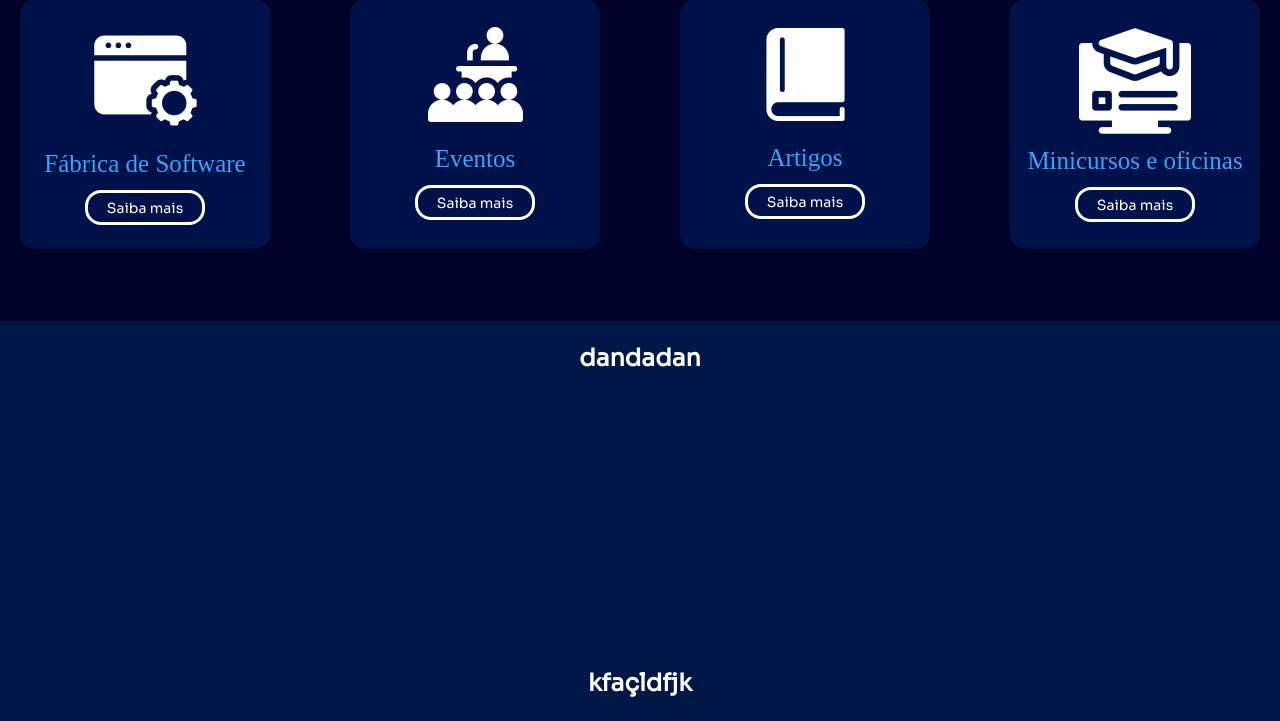
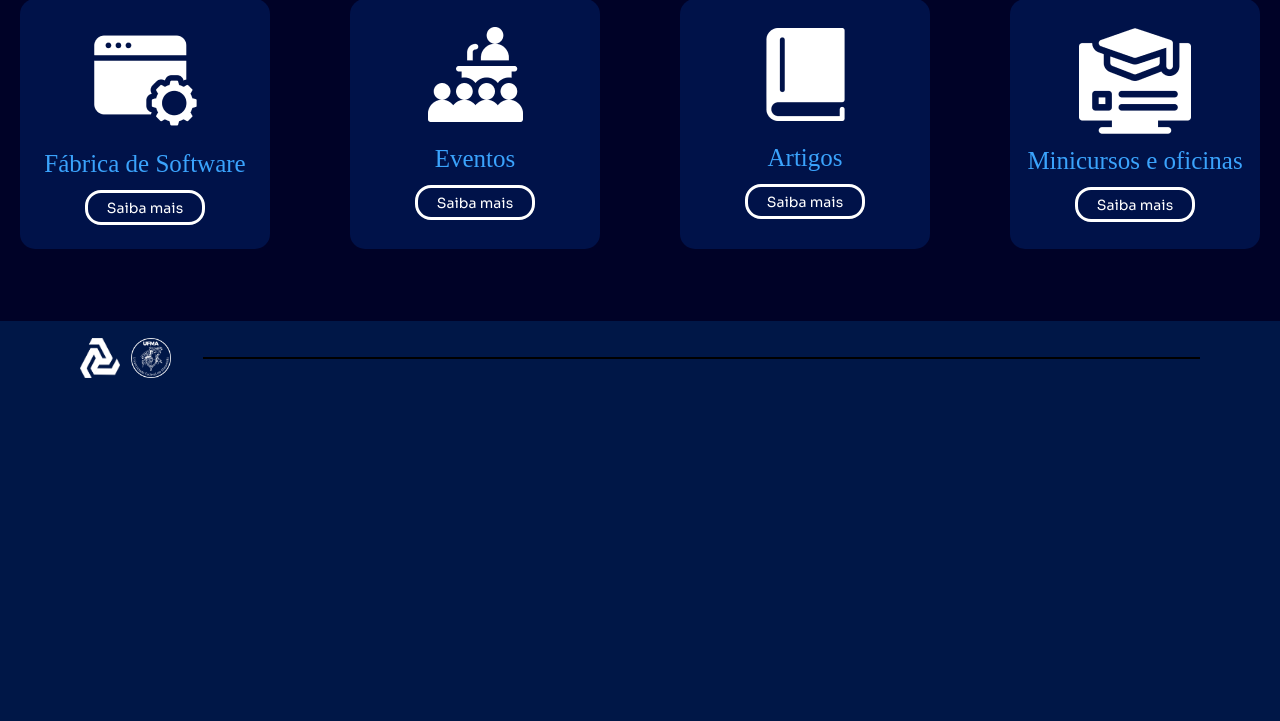
Before and after one commit to artur-pedro/petcomp-newwebsite, a PHP site: page / in a window 1280 px wide. Shown: the part 3123-3844 px from the top of the page. Run offline with PHP 8.4, Linux system fonts and the light colour scheme; data comes from the database, SQL or seed files in the repository; some web fonts are replaced.

Commit message:
DEV Footer: Parte de cima do footer

```diff
--- a/css/footer.css
+++ b/css/footer.css
@@ -1,5 +1,9 @@
-*{margin-top: 0;}
-.footer {
+*{
+    margin: 0;
+    padding: 0;
+    box-sizing: border-box;
+}
+footer {
     background-color: #001747; /* Cor azul de fundo */
     height: 400px; /* Tamanho do footer (altura) */
     color: white; /* Cor do texto dentro do footer */
@@ -7,13 +11,29 @@
     flex-direction: column;
     justify-content: space-between; /* Separa os divs internos */
     align-items: center; /* Alinha os itens verticalmente ao centro */
-    padding: 0 20px; /* Espaçamento interno nas laterais */
 }
 
-.footer-linha {
+.footer-header {
     height: 75px;
     width: 100%;
     display: flex;
-    justify-content: center;
+    flex-direction: row;
     align-items: center;
+    padding: 0rem 5rem;
+    gap: 2rem;
+
+    & .logos {
+        display: flex;
+        flex-direction: row;
+        gap: 0.7rem;
+    }
+    & img {
+        height: 2.5rem;
+        width: 2.5rem;
+    }
+    & hr {
+        border: solid 1px black;
+        width: 100%;
+        opacity: 1;
+    }
 }
--- a/footer.php
+++ b/footer.php
@@ -8,16 +8,24 @@
 </head>
 
 <body>
-    <footer class="footer">
-        <div class="footer-linha">
-            dandadan
+    <footer>
+
+        <div class="footer-header">
+            <div class="logos">
+                <img src="img/logo-pet-branco.png" alt="logo-pet-branco">
+                <img src="img/logo-ufma-branco.png" alt="logo-ufma-branco">
+            </div>
+            <hr>
         </div>
+
         <div>
 
         </div>
-        <div class="footer-linha">
-            kfaçldfjk
+
+        <div>
+
         </div>
+
     </footer>
 </body>
 
```
Also changed, not shown: img/logo-pet-branco.png (added), img/logo-ufma-branco.png (added).
